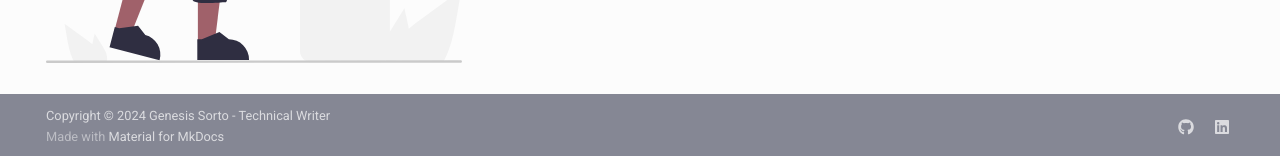
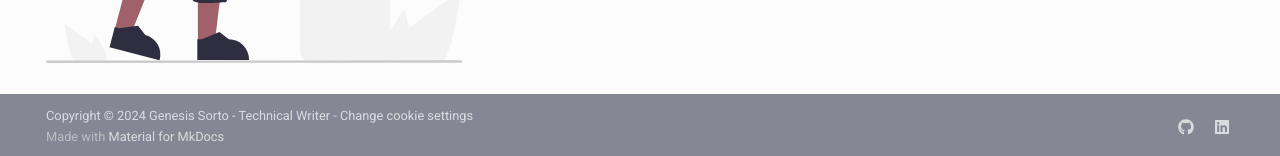
Before and after one commit to genesis-writing/gen-tech-writing-portfolio-and-blog-v2, an MkDocs documentation site: the page built from docs/index.md, in a window 1280 px wide and 1233 px high. Shown: the part 1074-1230 px from the top of the window. Built offline with MkDocs 1.6.1 and Material for MkDocs 9.7.7, drawn with Linux system fonts in a browser that asks for light colours; part of the change alters nothing that is shown.

Commit message:
Add cookie consent banner for Google Analytics

```diff
--- a/docs/stylesheets/extra.css
+++ b/docs/stylesheets/extra.css
@@ -185,3 +185,10 @@
 .md-sidebar__scrollwrap:focus-within::-webkit-scrollbar-thumb:hover,.md-sidebar__scrollwrap:hover::-webkit-scrollbar-thumb:hover {
     background-color: var(--md-primary-fg-color)
 }
+
+/* Google Analytics cookies consent buttons */
+.md-typeset .md-button:focus, .md-typeset .md-button:hover {
+    background-color: #ff6b6b;
+    border-color: #ff6b6b;
+    color: var(--md-accent-bg-color);
+}
--- a/mkdocs.yml
+++ b/mkdocs.yml
@@ -129,13 +129,24 @@ extra:
     Blog: blog
     Programming: programming
 
-  # Google analytics
+  # Google Analytics
   analytics:
     provider: google
     property: !ENV GOOGLE_ANALYTICS_KEY
 
-#For Footer
-copyright: Copyright &copy; 2024 Genesis Sorto - Technical Writer
+  # Cookie consent for Google Analytics
+  consent:
+    title: Google Analytics Consent
+    description: >-
+      I use cookies to recognize your visits and preferences, as well as to
+      track how my portfolio performs over time. With your consent, you’re
+      helping me improve how I present my work and understand how
+      visitors interact with it.
+
+#For Footer, include option for visitors to update cookie consent form
+copyright: >
+  Copyright &copy; 2024 Genesis Sorto - Technical Writer -
+  <a href="#__consent">Change cookie settings</a>
 
 # Customize theme even further
 extra_css:
```
